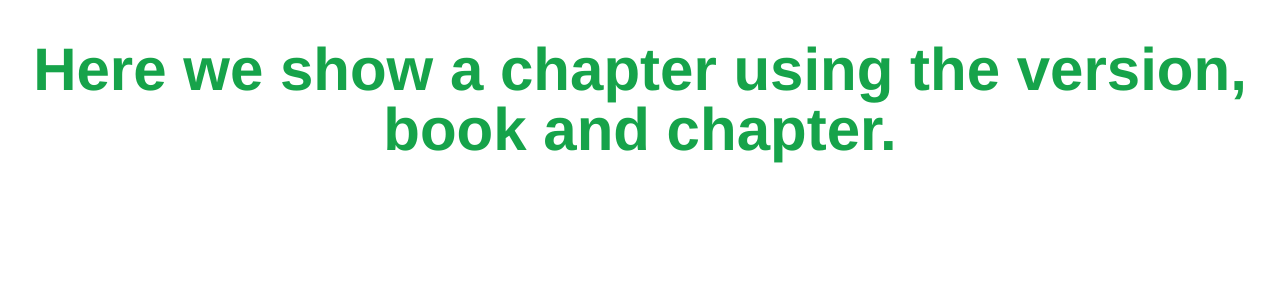
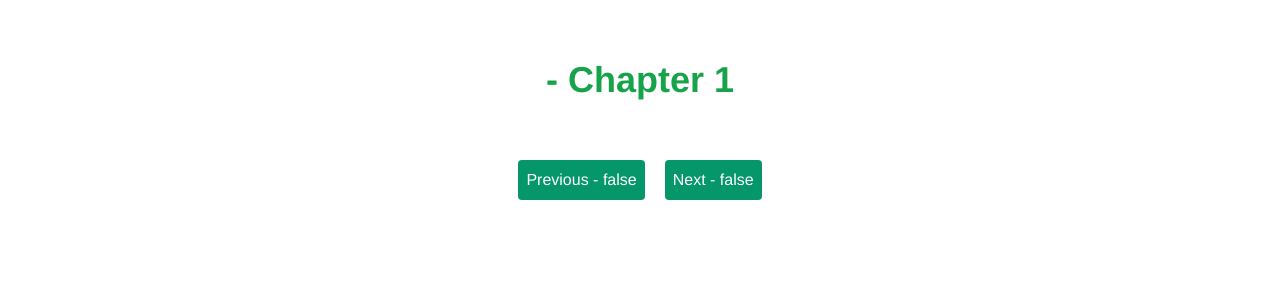
Before and after one commit to doguskysilva/pope-is-pop, a Vue app: page /chapter/1 in a window 1280 px wide. Shown: the top 300 px of the page. Built offline with nearby package versions, Linux system fonts and the light colour scheme.

Commit message:
feat: add page to Chapter

```diff
--- a/src/domain/services/index.ts
+++ b/src/domain/services/index.ts
@@ -278,6 +278,8 @@ export function requestChapter(chapterSearch: ChapterSearch) {
     { number: 6, text: "Aenean in euismod purus." },
   ];
 
+  console.log("Requesting...", chapterSearch);
+
   return new Promise<Array<{}>>((resolve) => {
     resolve(response);
   });
--- a/src/pages/Chapter.vue
+++ b/src/pages/Chapter.vue
@@ -1,7 +1,83 @@
-<script setup lang="ts"></script>
+<script setup lang="ts">
+import {
+  createChapterSearchFromParams,
+  generateChapterSearchQuery,
+} from "@/domain/logic";
+import { useStore } from "@/store";
+import { computed } from "vue";
+import { useRoute, useRouter } from "vue-router";
+import Verse from "@/components/Verse.vue";
+
+console.log("Hey")
+
+const route = useRoute();
+const store = useStore();
+const router = useRouter();
+const chapterSearch = createChapterSearchFromParams(
+  route.params.chapterSearch.toString()
+);
+
+const book = computed(() => store.state.book);
+const chapterSelected = computed(() => store.state.chapterSelected);
+const canNavigateNextChapter = computed(() => store.getters.nagivateToNext);
+const canNavigatePreviousChapter = computed(
+  () => store.getters.navigateToPrevious
+);
+
+store.dispatch("fetchChapter", chapterSearch);
+
+function changeChapter(chapter: number) {
+  if (book.value) {
+    const searchString = generateChapterSearchQuery(
+      chapterSearch.version,
+      book.value?.abbreviation,
+      chapter
+    );
+
+    store.dispatch("changeChapter", chapter);
+    router.push({ name: "chapter", params: { chapterSearch: searchString } });
+    store.dispatch("fetchChapter", createChapterSearchFromParams(searchString));
+  }
+}
+
+function navigate(direction: string) {
+  if (direction == "previous") {
+    changeChapter(chapterSelected.value - 1);
+  } else if (direction == "next") {
+    changeChapter(chapterSelected.value + 1);
+  }
+}
+</script>
 
 <template>
-  <h1 class="text-center w-full font-bold text-6xl text-green-600 my-10">
-    Here we show a chapter using the version, book and chapter.
-  </h1>
+  <div class="p-10">
+    <h1 class="text-center w-full font-bold text-4xl text-green-600 my-5">
+      {{ book?.name }} - Chapter {{ chapterSelected }}
+    </h1>
+
+    <div class="flex gap-4 flex-col text-center">
+      <Verse
+        v-for="verse in book?.chapters[chapterSelected]"
+        :key="verse.number"
+        :verse="verse"
+      />
+    </div>
+
+    <div class="text-center mt-10">
+      <button
+        :disabled="!canNavigatePreviousChapter"
+        class="mr-5 rounded bg-emerald-600 text-white p-2"
+        @click="navigate('previous')"
+      >
+        Previous - {{ canNavigatePreviousChapter }}
+      </button>
+      <button
+        :disabled="!canNavigateNextChapter"
+        class="rounded bg-emerald-600 text-white p-2"
+        @click="navigate('next')"
+      >
+        Next - {{ canNavigateNextChapter }}
+      </button>
+    </div>
+  </div>
 </template>
```
